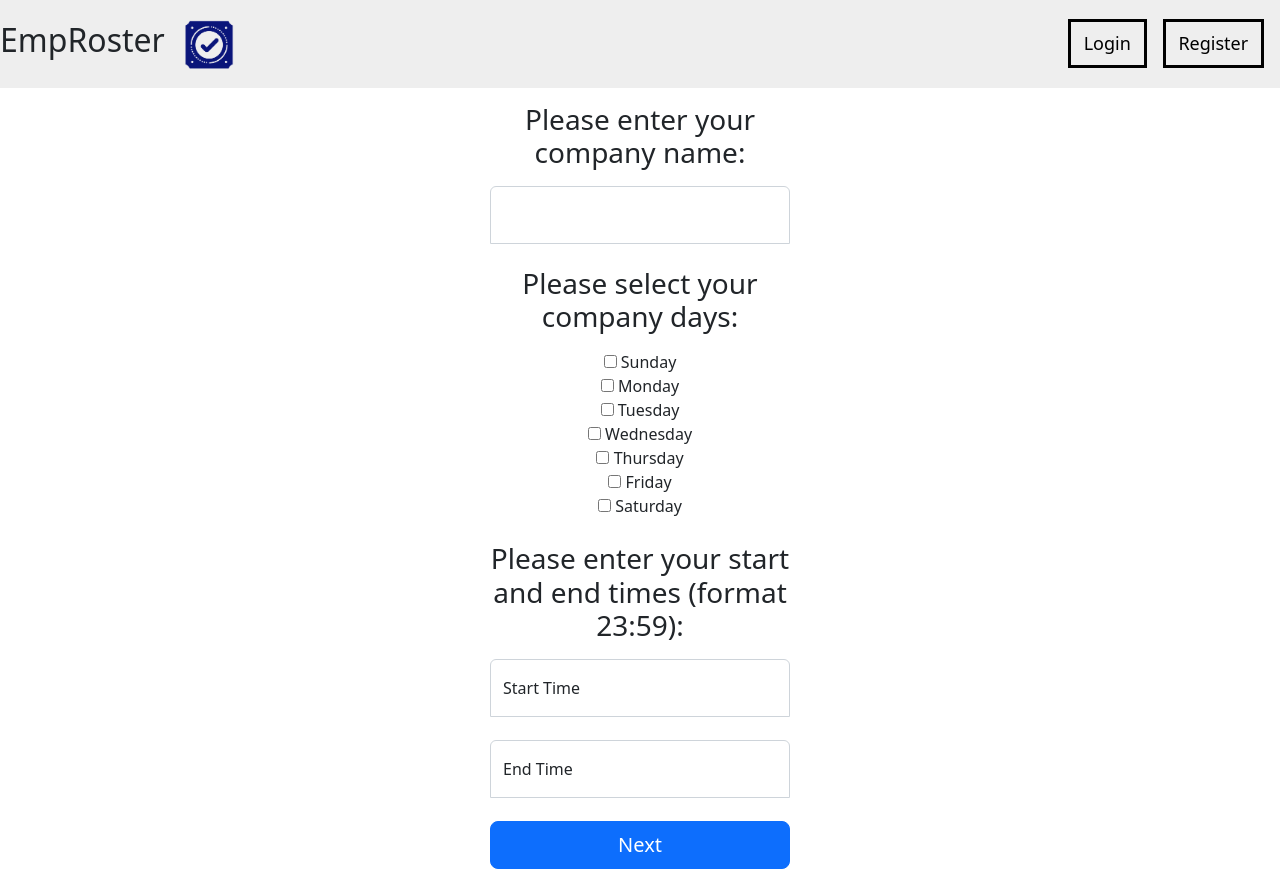
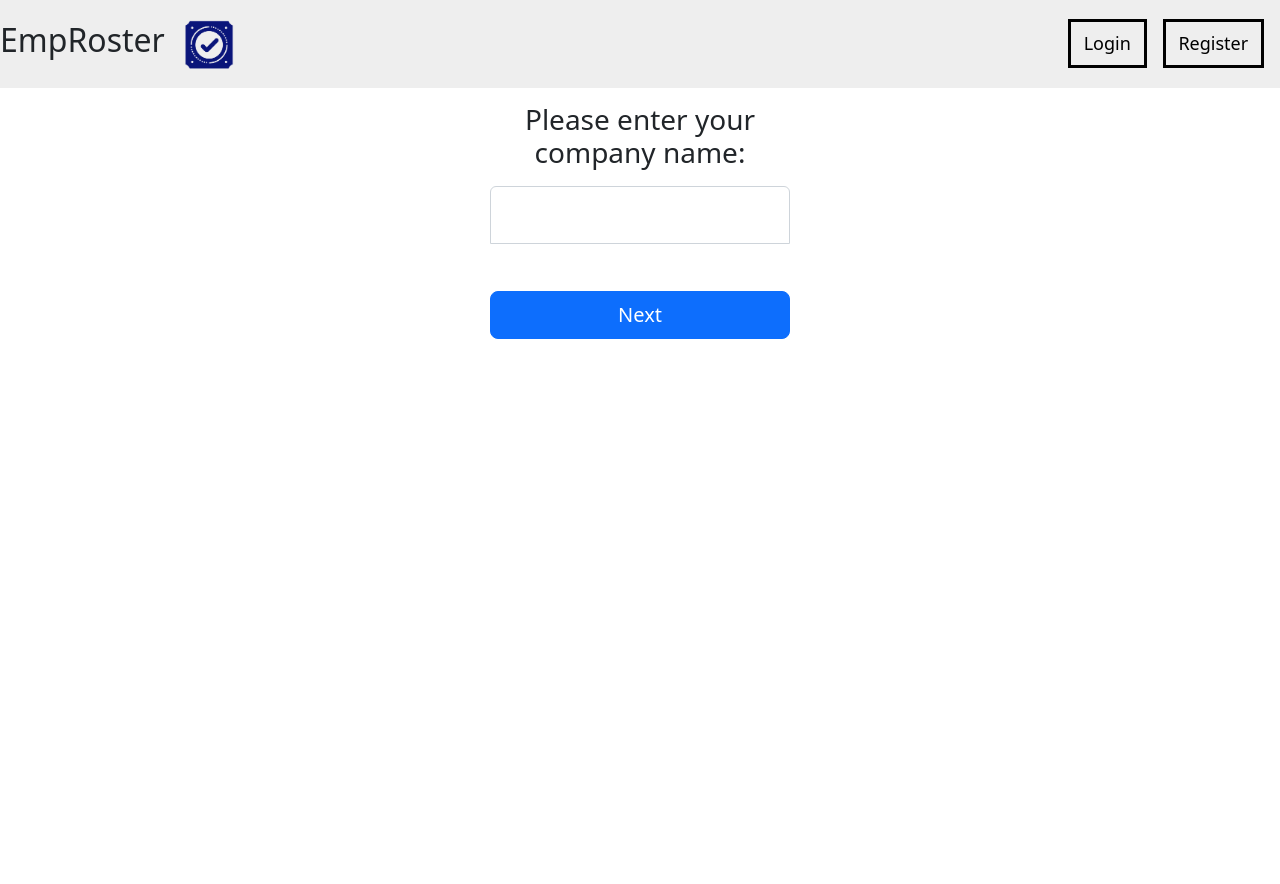
Before and after one commit to Moosecat1/EmpRoster-Employee-Smart-Roster, a React (Create React App) app: page /register/createcompany in a window 1280 px wide. After the commit the page ends 800 px from the top, so only its background shows below. Built offline with nearby package versions, Linux system fonts and the light colour scheme.

Commit message:
farty farty sniff sniff

```diff
--- a/src/pages/Register/RegisterCreateCompany.jsx
+++ b/src/pages/Register/RegisterCreateCompany.jsx
@@ -7,24 +7,12 @@ document.title = "Create Your Company";
 
 export default function RegisterCreateCompany(){
     const [companyName, setCompanyName] = useState("");
-    const [startTime, setStartTime] = useState("");
-    const [endTime, setEndTime] = useState("");
 
     const createCompany = () => {
         (async() => {
             if(companyName !== ""){
                 var company_id = await addCompany(companyName);
                 sessionStorage.setItem('company_id', company_id);
-
-                const days = ["Sunday", "Monday", "Tuesday", "Wednesday", "Thursday", "Friday", "Saturday"];
-
-                for(let i = 0; i < 7; i++){
-                    const currentDay = document.getElementById(days[i]);
-
-                    if(currentDay.checked){
-                        await addOperatingTime(days[i], startTime, endTime, company_id);
-                    }
-                }
 
                 window.location.href = "/register/createadmin";
             }
@@ -42,54 +30,6 @@ export default function RegisterCreateCompany(){
                     }}  required/>
                 </div>
                 <br />
-                <h1 className="h3 mb-3 fw-normal" >Please select your company days:</h1>
-                <div>
-                    <input type="checkbox" id="Sunday"></input>
-                    &nbsp;
-                    <label>Sunday</label>
-                    <br />
-                    <input type="checkbox" id="Monday"></input>
-                    &nbsp;
-                    <label>Monday</label>
-                    <br />
-                    <input type="checkbox" id="Tuesday"></input>
-                    &nbsp;
-                    <label>Tuesday</label>
-                    <br />
-                    <input type="checkbox" id="Wednesday"></input>
-                    &nbsp;
-                    <label>Wednesday</label>
-                    <br />
-                    <input type="checkbox" id="Thursday"></input>
-                    &nbsp;
-                    <label>Thursday</label>
-                    <br />
-                    <input type="checkbox" id="Friday"></input>
-                    &nbsp;
-                    <label>Friday</label>
-                    <br />
-                    <input type="checkbox" id="Saturday"></input>
-                    &nbsp;
-                    <label>Saturday</label>
-                    <br />
-                </div>
-                <br />
-                <h1 className="h3 mb-3 fw-normal" >Please enter your start and end times (format 23:59):</h1>
-                <div className={"form-floating"}>
-                    <label id='start'>Start Time</label>
-                    <input type={"text"} className={"form-control"} name={"startTime"} placeholder={"name1234 or name@example.com"} onChange={(event) => {
-                                setStartTime(event.target.value);
-                                document.getElementById('start').innerHTML = "";
-                    }}  required/>
-                </div>
-                <br />
-                <div className={"form-floating"}>
-                    <label id='end'>End Time</label>
-                    <input type={"text"} className={"form-control"} name={"endTime"} placeholder={"name1234 or name@example.com"} onChange={(event) => {
-                                setEndTime(event.target.value);
-                                document.getElementById('end').innerHTML = "";
-                    }}  required/>
-                </div>
                 <br />
                 <button className="w-100 btn btn-lg btn-primary" onClick={createCompany}>Next</button>
             </div>
--- a/src/pages/Register/RegisterCreateEmployees.jsx
+++ b/src/pages/Register/RegisterCreateEmployees.jsx
@@ -9,7 +9,7 @@ document.title = "Add Employees";
 
 export default function RegisterCreateEmployees(){
     const [inputFields, setInputFields] = useState([
-        {firstName: '', lastName: '', privilege: 'Employee'},
+        {firstName: '', lastName: '', privilege: 'Employee', type: 'Casual'},
     ]);
 
     const handleChangeInput = (index, event) => {
@@ -30,7 +30,7 @@ export default function RegisterCreateEmployees(){
     }
 
     const handleAdd = () => {
-        setInputFields([...inputFields, {firstName: '', lastName: '', privilege: 'Employee'}]);
+        setInputFields([...inputFields, {firstName: '', lastName: '', privilege: 'Employee', type: 'Casual'}]);
     }
 
     const handleRemove = (index) => {
@@ -47,15 +47,16 @@ export default function RegisterCreateEmployees(){
                 const firstName = employee.firstName;
                 const lastName = employee.lastName;
                 const privilege = employee.privilege;
+                const type = employee.type;
 
-                console.log(privilege + ": " + firstName + " " + lastName);
+                console.log(privilege + ":" + type + ": " + firstName + " " + lastName);
 
                 //change later
                 const companyId = sessionStorage.getItem('company_id');
 
-                if(firstName !== "" || lastName !== "" || privilege !== "")
+                if(firstName !== "" || lastName !== "" || privilege !== "" || type !== "")
                 {
-                    await addEmployee(null, firstName, lastName, null, null, null, privilege, companyId);
+                    await addEmployee(null, firstName, lastName, null, null, type, privilege, companyId);
                 }
             }
 
@@ -92,10 +93,19 @@ export default function RegisterCreateEmployees(){
                             </select>
                         </div>
                         <br />
+                        <div>
+                            <label>Employee Type:</label>
+                            &nbsp;&nbsp;
+                            <select name='type' onChange={event => handleChangeInput(index, event)}>
+                                <option>Casual</option>
+                                <option>Part-time</option>
+                                <option>Full-time</option>
+                            </select>
+                        </div>
+                        <br />
                         <div className='buttonDiv'>
                             <button className="w-20 btn btn-lg" id="removeButton" onClick={() => handleRemove(index)}>Remove Employee</button>
                         </div>
-                        <br />
                     </div>
                 )}
                 <br />
```
Also changed, not shown: src/server/index.js (+6 -11 lines).
